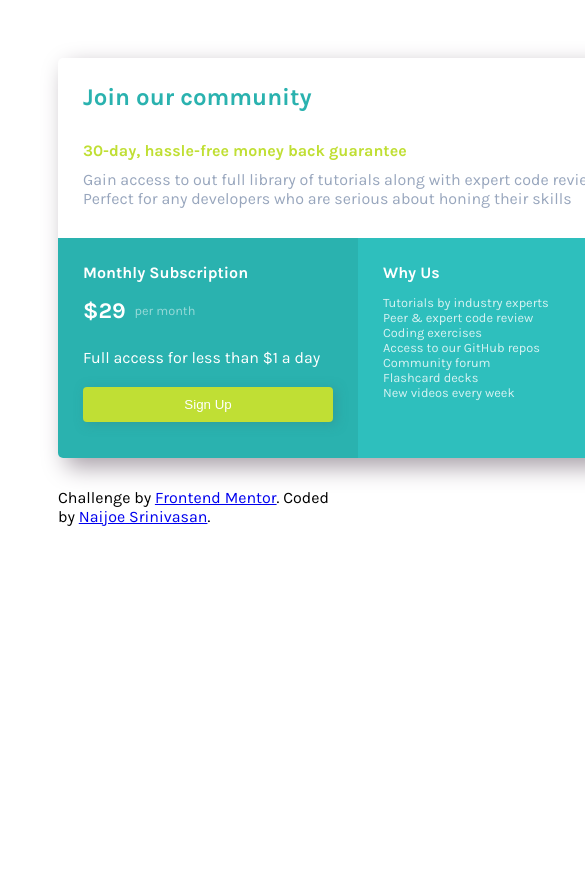
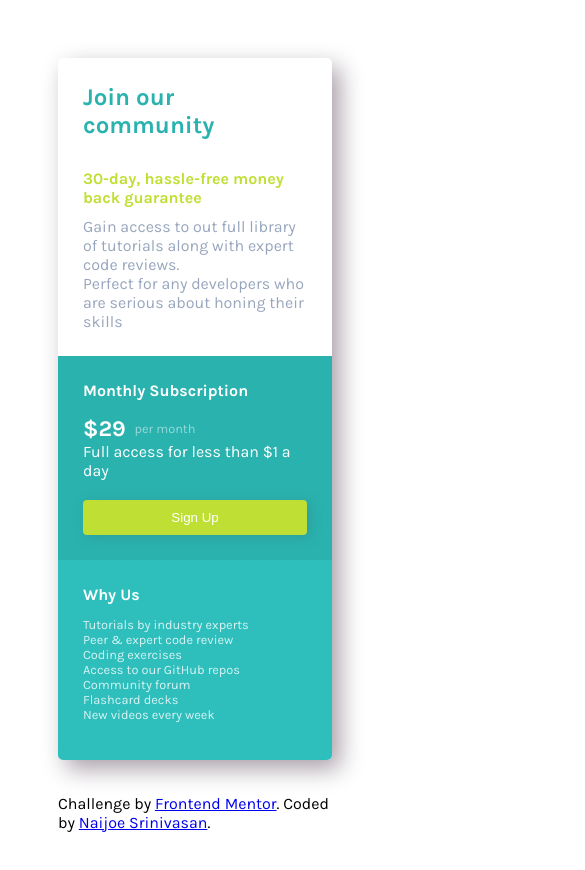
Before and after one commit to naijoesrinivasan/Pricing-Card-Challenge, a plain HTML site: page index.html in a window 390 px wide. Shown: the top 870 px of the page, 585 px wide, since content can reach past the window. Before the commit the page ends 844 px from the top, so only its background shows below. Drawn offline with Linux system fonts and the light colour scheme.

Commit message:
updated stylesheet for responsive design

```diff
--- a/style.css
+++ b/style.css
@@ -120,3 +120,14 @@ button:hover {
     opacity: 0.5;
     margin-left: 5px;
 }
+
+@media (max-width: 680px) {
+    .bottom-left,
+    .bottom-right,
+    .main-container,
+    .bottom-section {
+        width: 100%;
+        height: auto;
+        display: inline-block;
+    }
+}
```
